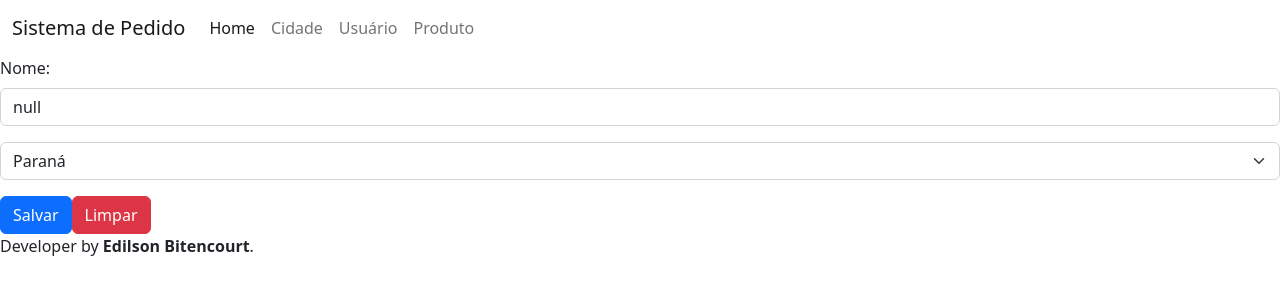
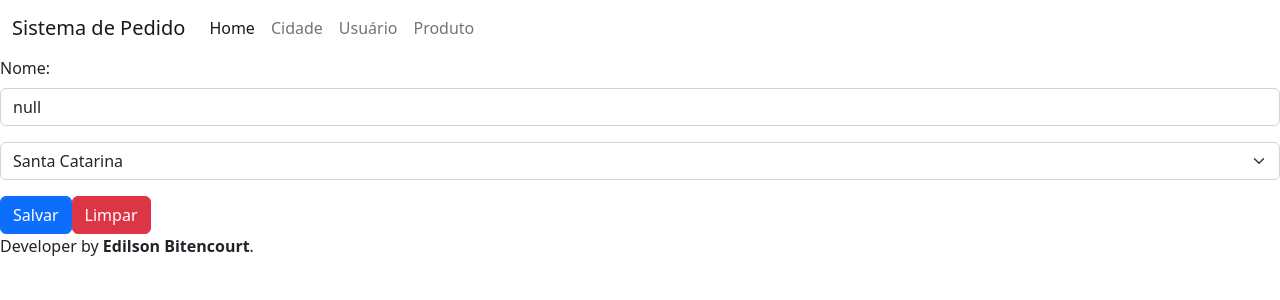
Before and after one commit to theusdido/ads-4-2023.1, an Angular app: page /cidade in a window 1280 px wide. Shown: the top 300 px of the page. Built offline with nearby package versions, Linux system fonts and the light colour scheme.

Commit message:
EventEmitter e ViewChild - Cadastro de Cidade

```diff
--- a/src/app/cadastro-cidade/cadastro-cidade.component.html
+++ b/src/app/cadastro-cidade/cadastro-cidade.component.html
@@ -11,7 +11,7 @@
       >
     </div>
     <div class="mb-3">
-        <app-lista-estado></app-lista-estado>
+        <app-lista-estado #lista_estado_component></app-lista-estado>
     </div>
     <button
       type="button"
--- a/src/app/cadastro-cidade/cadastro-cidade.component.ts
+++ b/src/app/cadastro-cidade/cadastro-cidade.component.ts
@@ -1,4 +1,4 @@
-import { Component,OnInit } from '@angular/core';
+import { Component,OnInit, ViewChild, ViewChildren } from '@angular/core';
 
 @Component({
   selector: 'app-cadastro-cidade',
@@ -9,13 +9,14 @@ export class CadastroCidadeComponent implements OnInit {
 
   public nome:string = '';
   public estado:string = '';
-
+  @ViewChild('lista_estado_component') lista_estado:any;
   ngOnInit(): void {
     this.carregar();
   }
 
 
   salvar(){
+    console.log( this.lista_estado.getEstado() );
     localStorage.setItem('nome',this.nome);
     //localStorage.setItem('estado',this.estado);
   }
--- a/src/app/lista-estado/lista-estado.component.html
+++ b/src/app/lista-estado/lista-estado.component.html
@@ -1,5 +1,9 @@
-<select class="form-select" aria-label="Lista de Estados">
+<select
+    class="form-select"
+    aria-label="Lista de Estados"
+    [(ngModel)]="estado"
+>
     <option value="PR">Paraná</option>
-    <option value="SC">Santa Catarina</option>
+    <option value="SC" selected>Santa Catarina</option>
     <option value="RS">Rio Grande do Sul</option>
 </select>
--- a/src/app/lista-estado/lista-estado.component.ts
+++ b/src/app/lista-estado/lista-estado.component.ts
@@ -1,4 +1,4 @@
-import { Component } from '@angular/core';
+import { Component, EventEmitter } from '@angular/core';
 
 @Component({
   selector: 'app-lista-estado',
@@ -6,5 +6,11 @@ import { Component } from '@angular/core';
   styleUrls: ['./lista-estado.component.css']
 })
 export class ListaEstadoComponent {
+  public estado:string = 'SC';
+  public emitir_estado = new EventEmitter();
 
+  getEstado():string{
+    this.emitir_estado.emit();
+    return this.estado;
+  }
 }
```
